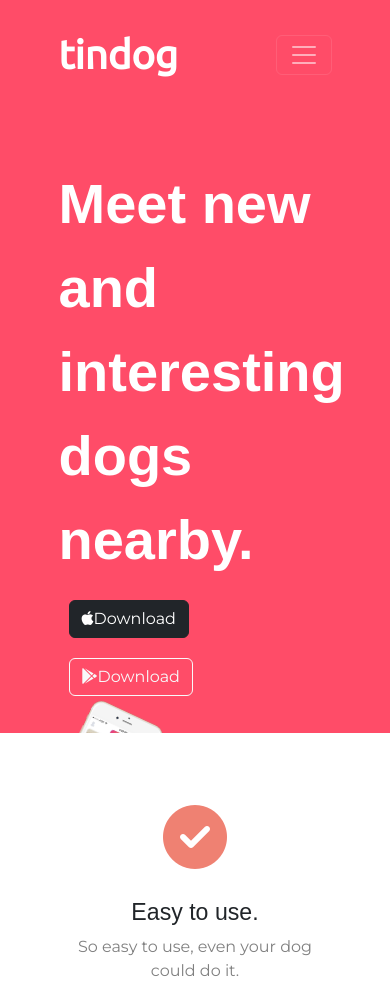
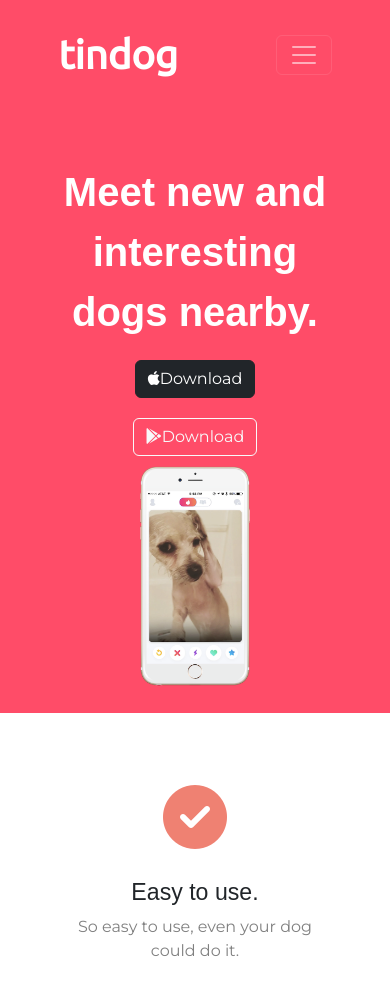
Before and after one commit to manjunadha007/tindog-practice, a plain HTML site: page index.html in a window 390 px wide. Shown: the top 986 px of the page. Drawn offline with nearby package versions, Linux system fonts and the light colour scheme.

Commit message:
tindog - Added media Query breakpoints

```diff
--- a/style.css
+++ b/style.css
@@ -125,3 +125,29 @@ p {
 .social-icon {
     margin: 20px 10px;
 }
+/* media Query */
+@media (max-width: 630px) {
+    .Big-heading {
+        font-family: 'Montserrat-Black', sans-serif;
+        font-size: 2.5rem;
+        line-height: 1.5;
+    }
+}
+@media (max-width: 375px) {
+    .Big-heading {
+        font-family: 'Montserrat-Black', sans-serif;
+        font-size: 1.5rem;
+        line-height: 1.5;
+    }
+}
+@media (max-width:950px) {
+    .top-container {
+        text-align: center;
+    }
+
+    .iphone-img {
+        transform: rotate(0);
+        position: static;
+        width: 40%;
+    }
+}
```
